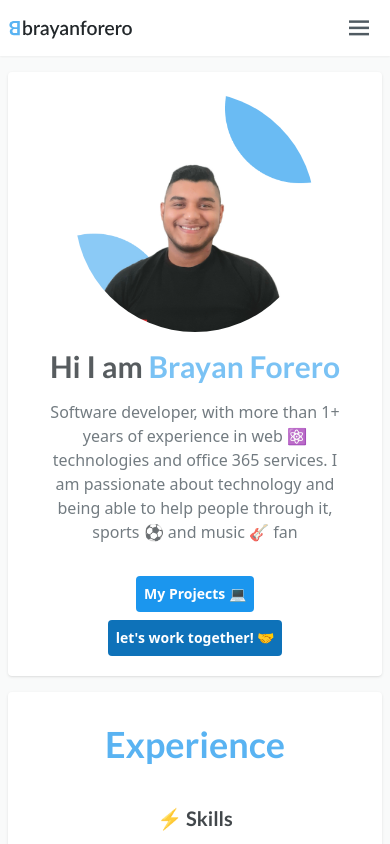
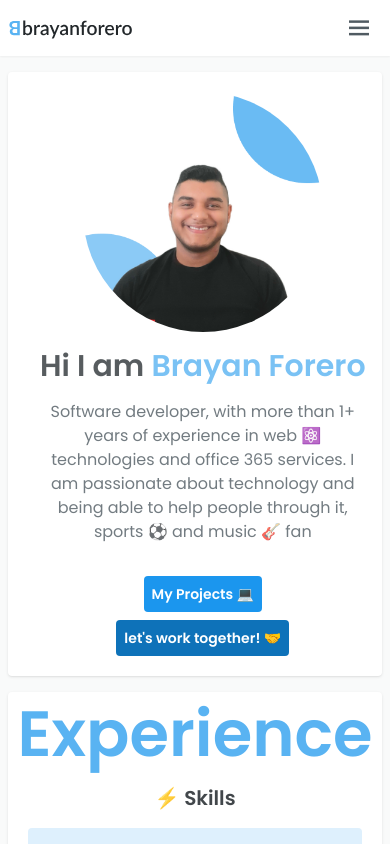
Before and after one commit to brayanforero/portfolio-me, a React (Vite) app: page / in a window 390 px wide. Built offline with nearby package versions, Linux system fonts and the light colour scheme; no server answers.

Commit message:
change(root): extrac all styles base and app to new folders

```diff
--- a/src/styles/App.css
+++ b/src/styles/base/app.css
@@ -11,13 +11,3 @@
   animation: skeleton 1.5s alternate infinite;
   @apply block bg-grays-300;
 }
-
-@keyframes skeleton {
-  from {
-    @apply bg-grays-200;
-  }
-
-  to {
-    @apply bg-grays-400;
-  }
-}
--- /dev/null
+++ b/src/styles/base/base.css
@@ -0,0 +1,56 @@
+@layer base {
+  html {
+    scroll-behavior: smooth;
+  }
+
+  :root {
+    /* OTHER */
+    --header-height: 4em;
+  }
+
+  body {
+    @apply text-sm font-poppins text-grays-600 bg-grays-100 md:text-base 2xl:text-xl;
+  }
+
+  h1,
+  h2,
+  h3,
+  h4,
+  h5,
+  h6 {
+    @apply font-semibold text-grays-700;
+  }
+
+  h1 {
+    @apply text-7xl;
+  }
+  h2 {
+    @apply text-[4rem];
+  }
+  h3 {
+    @apply text-5xl;
+  }
+  h4 {
+    @apply text-[2rem];
+  }
+
+  img,
+  picture,
+  video,
+  iframe,
+  figure {
+    /* opcional */
+    /* -o-object-fit: cover;
+     object-fit: cover; */
+    /* opcional */
+    /* -o-object-position: center center;
+     object-position: center center; */
+    @apply block w-full max-w-full;
+  }
+
+  svg {
+    width: 100%;
+    display: block;
+    fill: currentColor;
+  }
+}
--- /dev/null
+++ b/src/styles/components/skeletons.css
@@ -0,0 +1,9 @@
+@keyframes skeleton {
+  from {
+    @apply bg-grays-200;
+  }
+
+  to {
+    @apply bg-grays-400;
+  }
+}
--- a/src/styles/index.css
+++ b/src/styles/index.css
@@ -1,42 +1,7 @@
-@import url('https://fonts.googleapis.com/css2?family=Lato:wght@700&display=swap');
-@tailwind base;
-@tailwind components;
-@tailwind utilities;
-
-html {
-  scroll-behavior: smooth;
-}
-:root {
-  /* FONTS
-  --body-font: : -apple-system,BlinkMacSystemFont,segoe ui,Roboto,Helvetica,Arial,sans-serif,apple color emoji,segoe ui emoji,segoe ui symbol; */
-  --title-font: 'Lato', sans-serif;
-
-  /* OTHER */
-  --header-height: 4em;
-}
-
-body {
-  font-family: var(--body-font);
-  @apply text-grays-600 bg-grays-100 text-sm md:text-base 2xl:text-xl;
-}
-h1 {
-  @apply text-5xl;
-}
-h2 {
-  @apply text-4xl;
-}
-h3 {
-  @apply text-3xl;
-}
-h4 {
-  @apply text-xl;
-}
-
-h1,
-h2,
-h3,
-h4 {
-  font-family: var(--title-font);
-  font-weight: 700;
-  @apply text-grays-700;
-}
+@import url("https://fonts.googleapis.com/css2?family=Lato:wght@700&display=swap");
+@import "tailwindcss/base";
+@import "tailwindcss/components";
+@import "tailwindcss/utilities";
+@import "./base/base.css";
+@import "./base/app.css";
+@import "./components/skeletons.css";
```
Also changed, not shown: src/App.tsx (+10 -11 lines).
